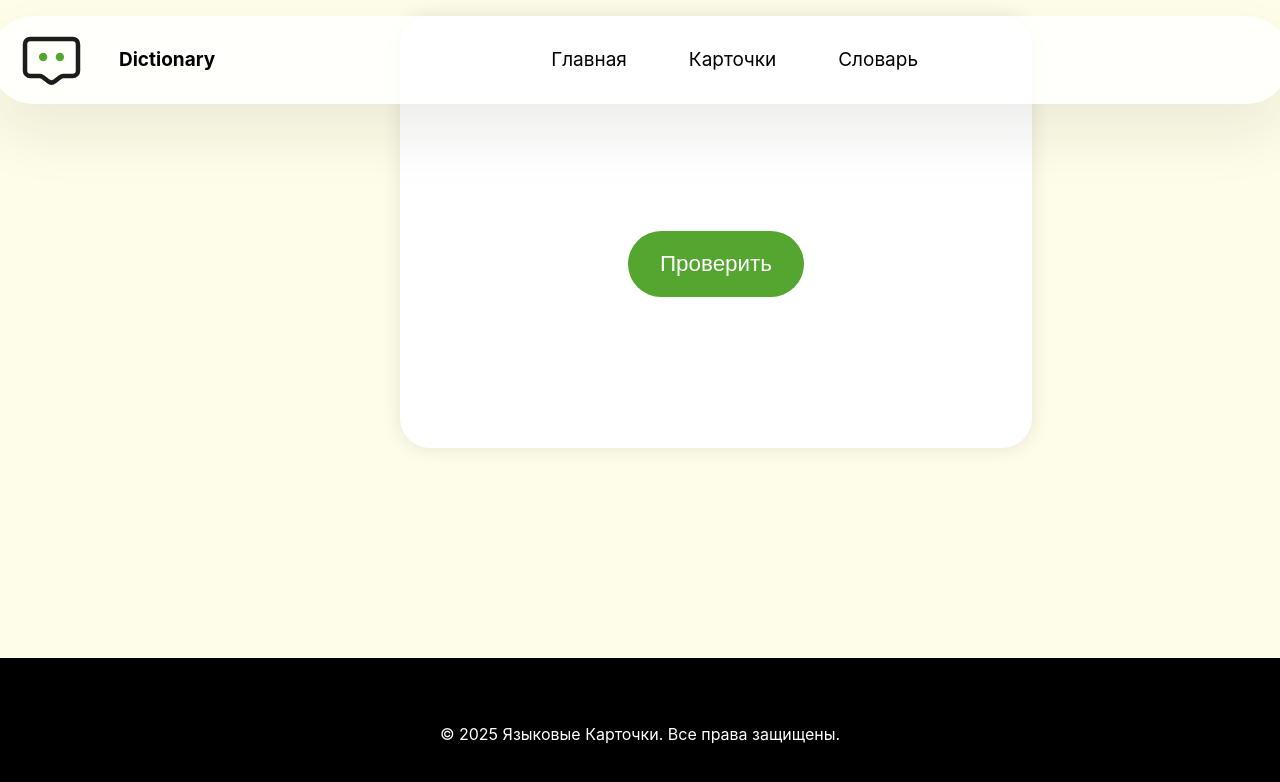
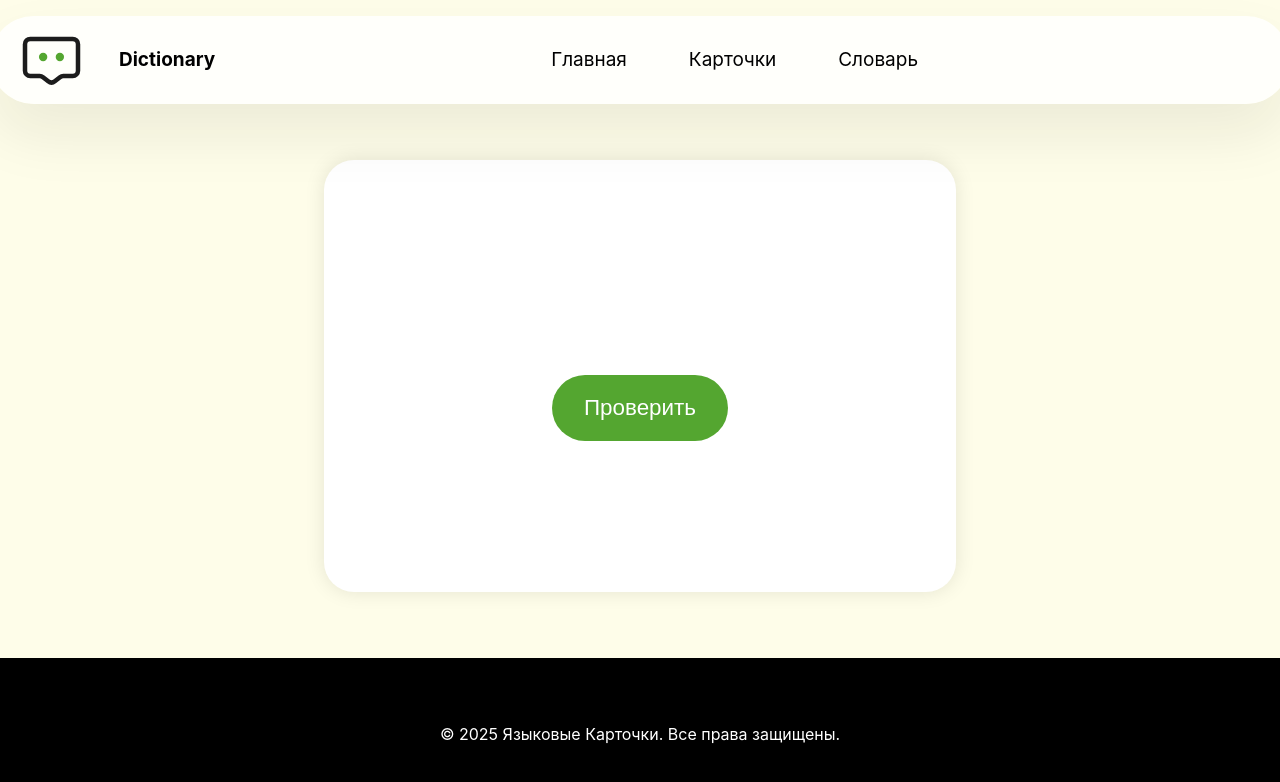
Before and after one commit to Xeni-ya/dictionary-language-flashcards, a React (Vite) app: page /cards in a window 1280 px wide. Shown: the top 782 px of the page. Built offline with nearby package versions, Linux system fonts and the light colour scheme.

Commit message:
fix: fixed the position of the card and added a picture change when hovering over the button

```diff
--- a/src/components/card/Card.jsx
+++ b/src/components/card/Card.jsx
@@ -10,7 +10,8 @@ function Card(props) {
   };
 
   return (
-    <div className={styles.wrapper} {...props}>
+    <div className={styles.wrapper}>
+      <div className={styles['card-wrap']} {...props}>
         <p>{props.word}</p>
         <p>{props.transcription}</p>
         {cheked && <p>{props.translation}</p>}
@@ -20,6 +21,8 @@ function Card(props) {
           </button>
         )}
       </div>
+    </div>
+
   );
 }
 
--- a/src/components/card/card.module.css
+++ b/src/components/card/card.module.css
@@ -1,4 +1,12 @@
 .wrapper {
+  display: flex;
+  flex-direction: column;
+  flex-wrap: wrap;
+  justify-content: center;
+  align-content: center;
+}
+
+.card-wrap {
   display: flex;
   flex-direction: column;
   flex-wrap: wrap;
@@ -8,14 +16,12 @@
   background-color: #ffffff;
   border-radius: 30px;
   padding: 16px;
-  margin: 16px;
+  margin: 20vh 20px 30px 20px;
   box-shadow: 0 0 20px rgba(0, 0, 0, 0.1);
   text-align: center;
   max-width: 100%;
   width: 600px;
   height: 400px;
-  position: relative;
-  left: 30%;
 }
 
 .word,
--- a/src/pages/dictionary/dictionary.module.css
+++ b/src/pages/dictionary/dictionary.module.css
@@ -59,13 +59,28 @@ tbody td {
   background-size: cover;
 }
 
+.btn__action_edit:hover {
+  background: url('../../assets/img/edit-report-svgrepo-com.svg');
+  background-size: cover;
+}
+
 .btn__action_delete {
   background: url('../../assets/img/circle-cancel.svg');
   background-size: cover;
 }
 
+.btn__action_delete:hover {
+  background: url('../../assets/img/circle-cancel-svgrepo-com.svg');
+  background-size: cover;
+}
+
 .btn__action_save {
   background: url('../../assets/img/add.svg');
+  background-size: cover;
+}
+
+.btn__action_save:hover {
+  background: url('../../assets/img/add-1.svg');
   background-size: cover;
 }
 
```
Also changed, not shown: src/assets/img/circle-cancel-svgrepo-com.svg (added), src/assets/img/edit-report-svgrepo-com.svg (added). Lines whose indentation alone changed are shown as unchanged.
